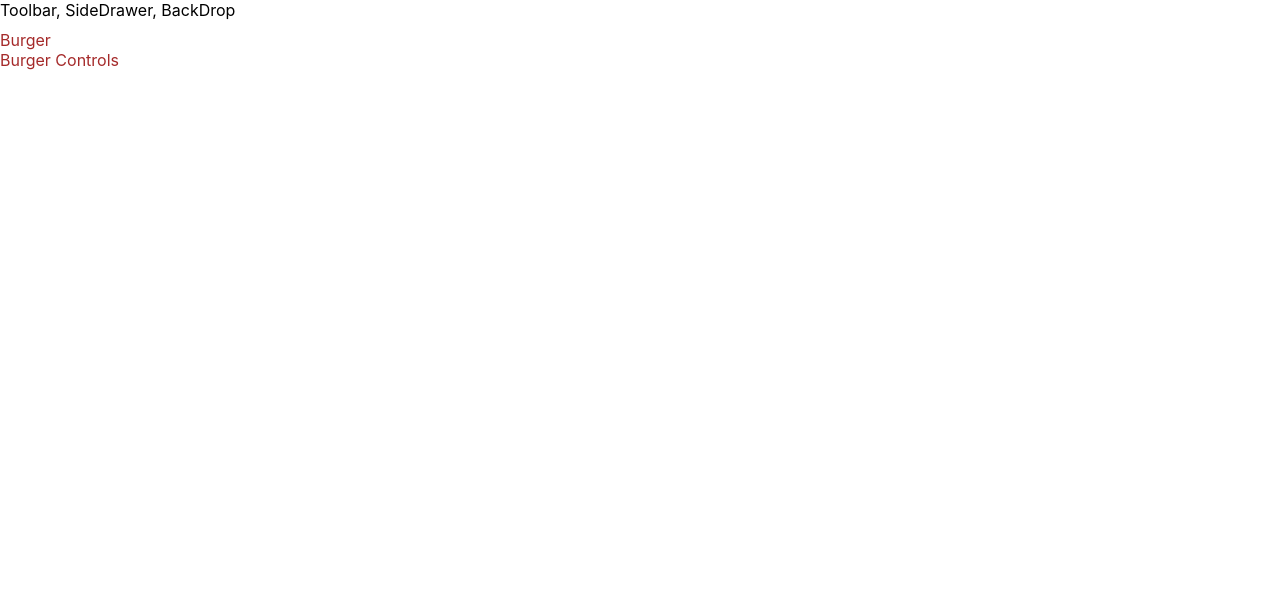
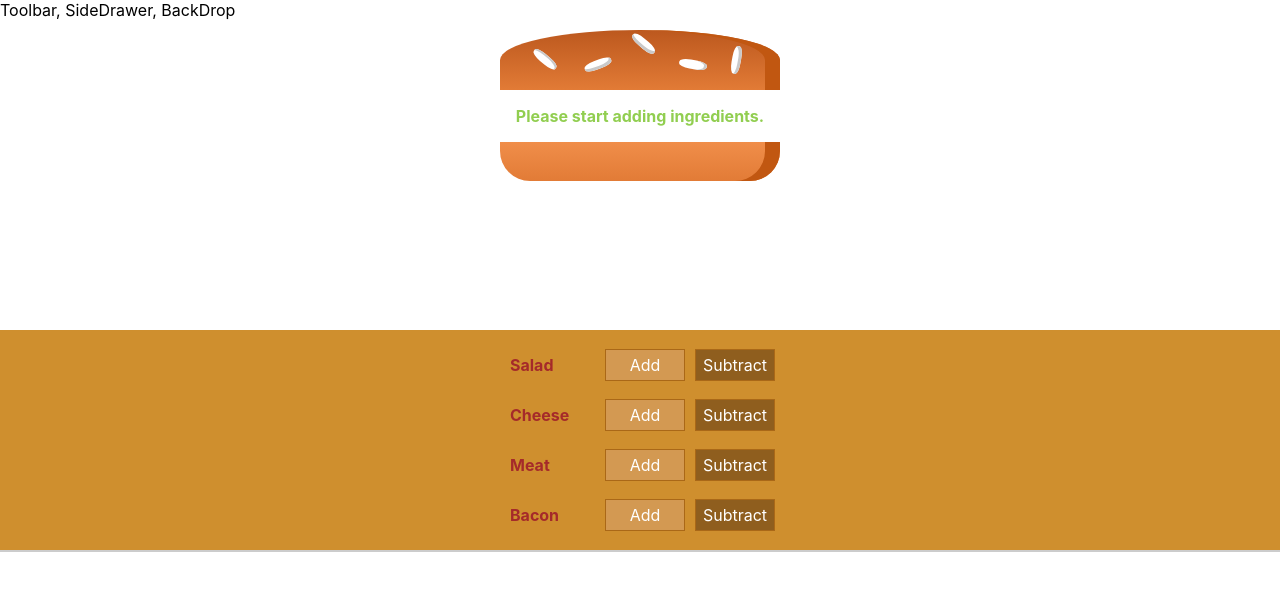
Before and after one commit to connect-sonveer/burger-builder, a React (Create React App) app: page / in a window 1280 px wide. Shown: the top 590 px of the page. Built offline with nearby package versions, Linux system fonts and the light colour scheme.

Commit message:
basic burger and build controls

```diff
--- a/package.json
+++ b/package.json
@@ -6,6 +6,7 @@
     "@testing-library/jest-dom": "^4.2.4",
     "@testing-library/react": "^9.5.0",
     "@testing-library/user-event": "^7.2.1",
+    "prop-types": "^15.7.2",
     "react": "^16.13.1",
     "react-dom": "^16.13.1",
     "react-scripts": "3.4.1"
--- /dev/null
+++ b/src/components/Burger/BuildControls/BuildControl/BuildControl.js
@@ -0,0 +1,14 @@
+import React from 'react';
+import Style from './BuildControl.module.css';
+
+const BuildControl = (props) => {
+  return (
+    <div className={Style.BuildControl}>
+      <div className={Style.Label}>{props.label}</div>
+      <button className={Style.Less}>Add</button>
+      <button className={Style.More}>Subtract</button>
+    </div>
+  );
+};
+
+export default BuildControl;
--- /dev/null
+++ b/src/components/Burger/BuildControls/BuildControl/BuildControl.module.css
@@ -0,0 +1,58 @@
+.BuildControl {
+  display: flex;
+  justify-content: space-between;
+  align-items: center;
+  margin: 5px 0;
+}
+
+.BuildControl button {
+  display: block;
+  font: inherit;
+  padding: 5px;
+  margin: 0 5px;
+  width: 80px;
+  border: 1px solid #aa6817;
+  cursor: pointer;
+  outline: none;
+}
+
+.BuildControl button:disabled {
+  background-color: #ac9980;
+  border: 1px solid #7e7365;
+  color: #ccc;
+  cursor: default;
+}
+
+.BuildControl button:hover:disabled {
+  background-color: #ac9980;
+  color: #ccc;
+  cursor: not-allowed;
+}
+
+.Label {
+  padding: 10px;
+  font-weight: bold;
+  width: 80px;
+}
+
+.BuildControl .Less {
+  background-color: #d39952;
+  color: white;
+}
+
+.BuildControl .More {
+  background-color: #8f5e1e;
+  color: white;
+}
+
+.BuildControl .Less:hover,
+.BuildControl .Less:active {
+  background-color: #daa972;
+  color: white;
+}
+
+.BuildControl .More:hover,
+.BuildControl .More:active {
+  background-color: #99703f;
+  color: white;
+}
--- /dev/null
+++ b/src/components/Burger/BuildControls/BuildControls.js
@@ -0,0 +1,22 @@
+import React from 'react';
+import BuildControl from './BuildControl/BuildControl';
+import Style from './BuildControls.module.css';
+
+const BuildControls = () => {
+  const controls = [
+    { label: 'Salad', type: 'salad' },
+    { label: 'Cheese', type: 'cheese' },
+    { label: 'Meat', type: 'meat' },
+    { label: 'Bacon', type: 'bacon' },
+  ];
+
+  return (
+    <div className={Style.BuildControls}>
+      {controls.map((ctrl) => {
+        return <BuildControl key={ctrl.label} label={ctrl.label} />;
+      })}
+    </div>
+  );
+};
+
+export default BuildControls;
--- /dev/null
+++ b/src/components/Burger/BuildControls/BuildControls.module.css
@@ -0,0 +1,10 @@
+.BuildControls {
+  width: 100%;
+  background-color: #cf8f2e;
+  display: flex;
+  flex-flow: column;
+  align-items: center;
+  box-shadow: 0 2px #cccccc;
+  margin: auto;
+  padding: 10px 0;
+}
--- a/src/components/Burger/Burger.js
+++ b/src/components/Burger/Burger.js
@@ -0,0 +1,32 @@
+import React from 'react';
+import Style from './Burger.module.css';
+import BurgerIngredient from './BurgerIngredient/BurgerIngredient';
+
+const Burger = (props) => {
+  let ingredientsList = Object.keys(props.ingredients)
+    .map((ingKeys) => {
+      return [...Array(props.ingredients[ingKeys])].map((_, index) => {
+        return <BurgerIngredient key={ingKeys + index} type={ingKeys} />;
+      });
+    })
+    .reduce((array, element) => {
+      console.log('array', array);
+      return array.concat(element);
+    }, []);
+
+  //   console.log('ingredientsList', ingredientsList);
+
+  if (ingredientsList.length === 0) {
+    ingredientsList = <p>Please start adding ingredients.</p>;
+  }
+
+  return (
+    <div className={Style.Burger}>
+      <BurgerIngredient type="burger-top" />
+      {ingredientsList}
+      <BurgerIngredient type="burger-bottom" />
+    </div>
+  );
+};
+
+export default Burger;
--- /dev/null
+++ b/src/components/Burger/Burger.module.css
@@ -0,0 +1,30 @@
+.Burger {
+  width: 100%;
+  margin: auto;
+  height: 250px;
+  /* overflow: scroll; */
+  text-align: center;
+  font-weight: bold;
+  font-size: 1.23rem;
+}
+
+@media (min-width: 1000px) and (min-height: 700px) {
+  .Burger {
+    width: 700px;
+    height: 600px;
+  }
+}
+
+@media (min-width: 500px) and (min-height: 401px) {
+  .Burger {
+    width: 450px;
+    height: 400px;
+  }
+}
+
+@media (min-width: 500px) and (min-height: 400px) {
+  .Burger {
+    width: 350px;
+    height: 300px;
+  }
+}
--- a/src/components/Burger/BurgerIngredient/BurgerIngredient.js
+++ b/src/components/Burger/BurgerIngredient/BurgerIngredient.js
@@ -1,10 +1,12 @@
-import React from 'react';
-import Style from './BurgerIngredient.css';
+import React, { Component } from 'react';
+import Style from './BurgerIngredient.module.css';
+import PropTypes from 'prop-types';
 
-const BurgerIngredient = (props) => {
+export class BurgerIngredient extends Component {
+  render() {
     let ingredient = null;
 
-  switch (props.types) {
+    switch (this.props.type) {
       case 'burger-bottom':
         ingredient = <div className={Style.BreadBottom}></div>;
         break;
@@ -17,7 +19,7 @@ const BurgerIngredient = (props) => {
         );
         break;
       case 'meat':
-      ingredient = <div className={Style.BreadBottom}></div>;
+        ingredient = <div className={Style.Meat}></div>;
         break;
       case 'cheese':
         ingredient = <div className={Style.Cheese}></div>;
@@ -32,6 +34,11 @@ const BurgerIngredient = (props) => {
         ingredient = null;
     }
     return ingredient;
+  }
+}
+
+BurgerIngredient.propTypes = {
+  type: PropTypes.string.isRequired,
 };
 
 export default BurgerIngredient;
--- a/src/components/Burger/BurgerIngredient/BurgerIngredient.css
+++ b/src/components/Burger/BurgerIngredient/BurgerIngredient.module.css
@@ -110,3 +110,7 @@
   background: linear-gradient(#bf3813, #c45e38);
   margin: 2% auto;
 }
+p {
+  color: #91ce50;
+  font-size: 16px;
+}
--- a/src/containers/BurgerBuilder/BurgerBuilder.js
+++ b/src/containers/BurgerBuilder/BurgerBuilder.js
@@ -1,12 +1,22 @@
 import React, { Component } from 'react';
 import Aux from '../../hoc/Aux';
+import Burger from '../../components/Burger/Burger';
+import BuildControls from '../../components/Burger/BuildControls/BuildControls';
+class BurgerBuilder extends Component {
+  state = {
+    ingredients: {
+      salad: 0,
+      bacon: 0,
+      meat: 0,
+      cheese: 0,
+    },
+  };
 
-export class BurgerBuilder extends Component {
   render() {
     return (
       <Aux>
-        <div>Burger</div>
-        <div>Burger Controls</div>
+        <Burger ingredients={this.state.ingredients} />
+        <BuildControls />
       </Aux>
     );
   }
```
Lines whose indentation alone changed are shown as unchanged.
